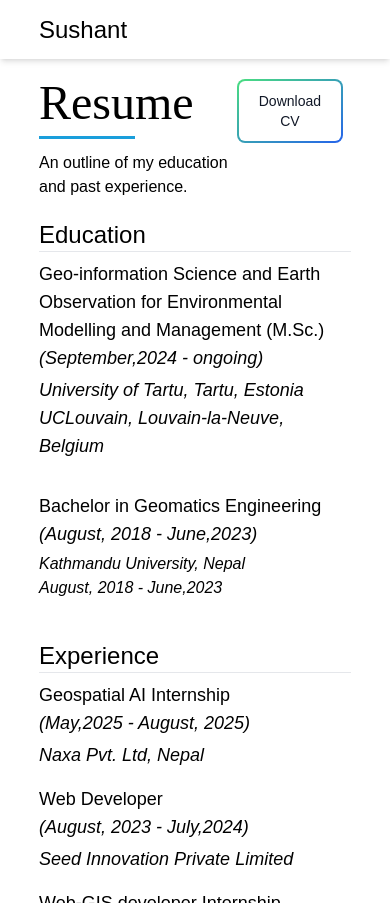
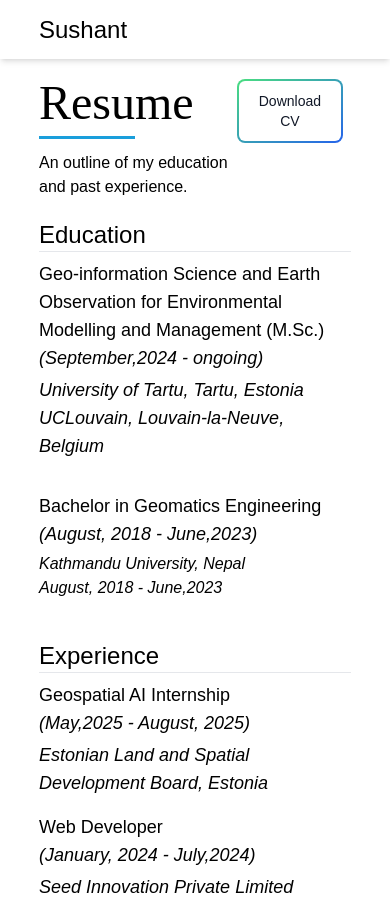
Before and after one commit to SushantAryal3/Personal_website_next, a Next.js app: page /resume in a window 390 px wide. Built offline with nearby package versions, Linux system fonts and the light colour scheme.

Commit message:
feat: Updated CV

```diff
--- a/src/app/resume/page.tsx
+++ b/src/app/resume/page.tsx
@@ -4,7 +4,7 @@ import { certificate } from "./constant/const";
 import React from "react";
 const Resume = () => {
   const handleDownload = () => {
-    const imageUrl = "https://www.aryalsushant.com.np/Sushant_CV_Short.pdf";
+    const imageUrl = "https://www.aryalsushant.com.np/sushant_cv.pdf";
     const link = document.createElement("a");
     link.href = imageUrl;
     link.setAttribute("download", "Sushant_CV.pdf"); // specify the download file name
@@ -65,7 +65,7 @@ const Resume = () => {
         Geospatial AI Internship
         <div className="italic md:hidden">(May,2025 - August, 2025)</div>
         <div className="flex justify-between items-center mt-1 italic">
-          <div>Naxa Pvt. Ltd, Nepal</div>
+          <div>Estonian Land and Spatial Development Board, Estonia</div>
           <div className="hidden md:block text-base">
             May,2025 - August, 2025
           </div>
@@ -73,7 +73,7 @@ const Resume = () => {
       </div>
       <div className="mt-4 text-lg">
         Web Developer
-        <div className="italic md:hidden">(August, 2023 - July,2024)</div>
+        <div className="italic md:hidden">(January, 2024 - July,2024)</div>
         <div className="flex justify-between items-center mt-1 italic">
           <div>
             <div>Seed Innovation Private Limited</div>
```
Also changed, not shown: 1 other file (tests, documents, lock files or other folders).
